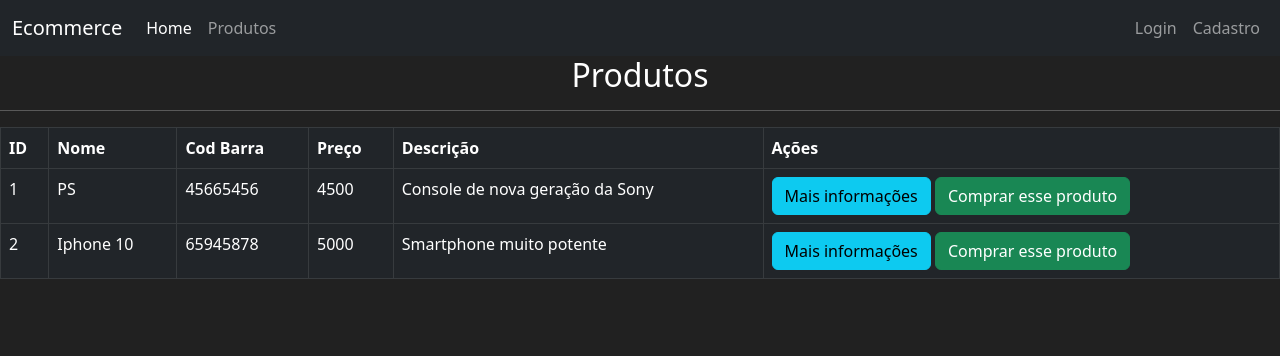
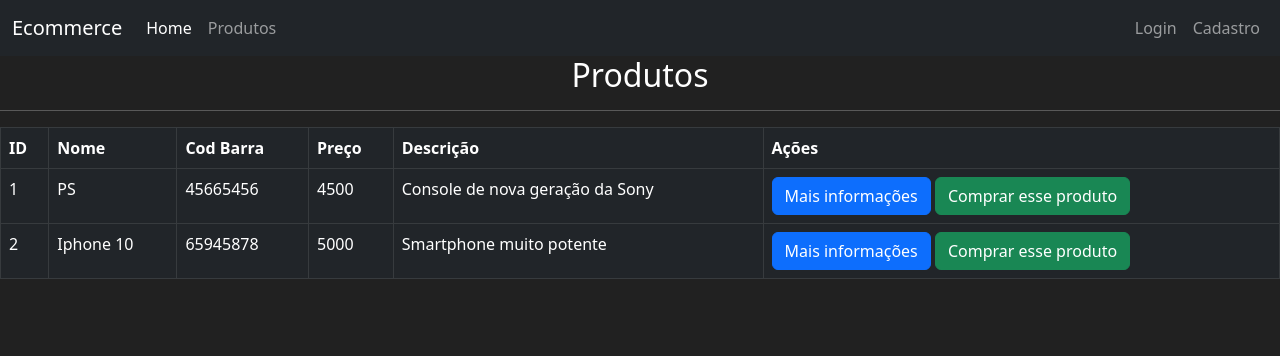
Before and after one commit to MarcosSouzaa/ecommerce, a Flask app: page /produtos in a window 1280 px wide. Shown: the top 356 px of the page. Run offline with Flask 3, Linux system fonts and the light colour scheme.

Commit message:
Refatoração do código criando init, models e routes dentro do dir mercado

```diff
--- a/mercado.py
+++ b/mercado/models.py
@@ -1,11 +1,4 @@
-from flask import Flask, render_template
-from flask_sqlalchemy import SQLAlchemy
-
-db = SQLAlchemy()
-app = Flask(__name__)
-app.config["SQLALCHEMY_DATABASE_URI"] = "sqlite:///mercado.db"
-db.init_app(app)
-
+from mercado import db
 # no nosso mercado temos vários ítens ou produtos
 # esse é o nosso model que vai gerar uma tabela no banco de dados
 class Item(db.Model):
@@ -19,12 +12,3 @@ class Item(db.Model):
     # o self são as informações das colunas
     def __repr__(self):
         return f"Item {self.nome}"
-
-@app.route('/')
-def page_home():
-    return render_template('home.html')
-
-@app.route('/produtos')
-def page_produto():
-    itens = Item.query.all()
-    return render_template('produtos.html', itens = itens)
--- /dev/null
+++ b/mercado/routes.py
@@ -0,0 +1,12 @@
+from mercado import app
+from flask import render_template
+from mercado.models import Item
+
+@app.route('/')
+def page_home():
+    return render_template('home.html')
+
+@app.route('/produtos')
+def page_produto():
+    itens = Item.query.all()
+    return render_template('produtos.html', itens = itens)
--- a/templates/produtos.html
+++ b/mercado/templates/produtos.html
@@ -28,7 +28,7 @@
       <td>{{item.preco}}</td>
       <td>{{item.descricao}}</td>
       <td>
-        <button class="btn btn-outline btn-info">Mais informações</button>
+        <button class="btn btn-outline btn-primary">Mais informações</button>
         <button class="btn btn-outline btn-success">Comprar esse produto</button>
       </td>
     </tr>
```
Also changed, not shown: mercado/__init__.py (added, +9 -0 lines), mercado/templates/base.html (renamed from templates/base.html), mercado/templates/home.html (renamed from templates/home.html).
